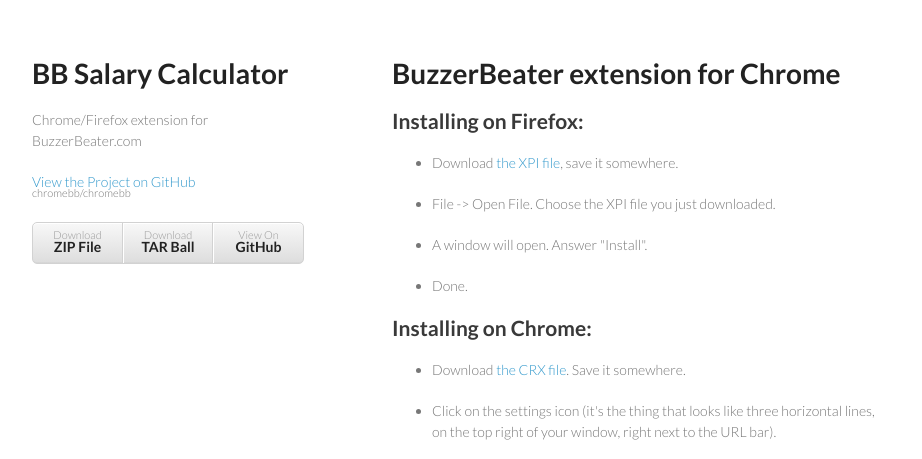
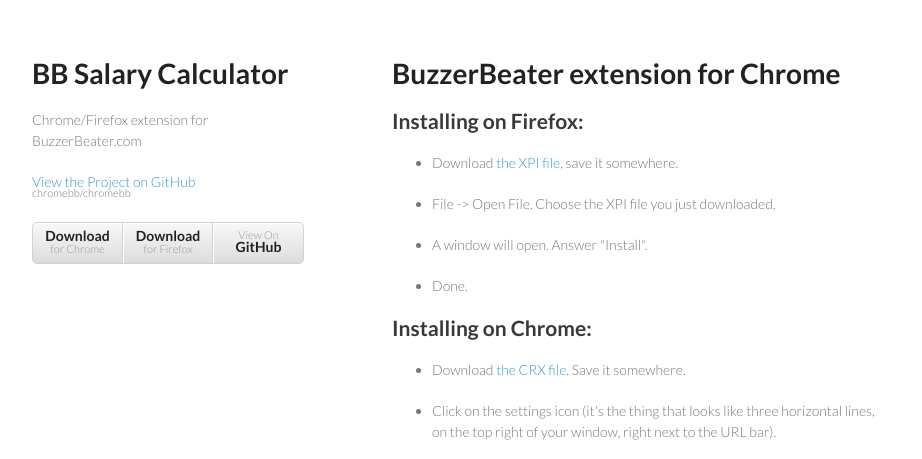
Before and after one commit to chromebb/chromebb, a plain HTML site: page index.html in a window 1280 px wide. Shown: the top 459 px of the page, without its empty margins (178-1100 px from the left). Drawn offline with Linux system fonts and the light colour scheme.

Commit message:
Update index.html

```diff
--- a/index.html
+++ b/index.html
@@ -22,8 +22,8 @@
 
 
         <ul>
-          <li><a href="https://github.com/chromebb/chromebb/zipball/master">Download <strong>ZIP File</strong></a></li>
-          <li><a href="https://github.com/chromebb/chromebb/tarball/master">Download <strong>TAR Ball</strong></a></li>
+          <li><a href="https://github.com/chromebb/chromebb/blob/master/dist/bb-salary-calc.crx?raw=true"><strong>Download</strong> for Chrome</a></li>
+          <li><a href="https://github.com/chromebb/chromebb/blob/master/dist/bb-salary-calc.xpi?raw=true"><strong>Download</strong> for Firefox</a></li>
           <li><a href="https://github.com/chromebb/chromebb">View On <strong>GitHub</strong></a></li>
         </ul>
       </header>
```
